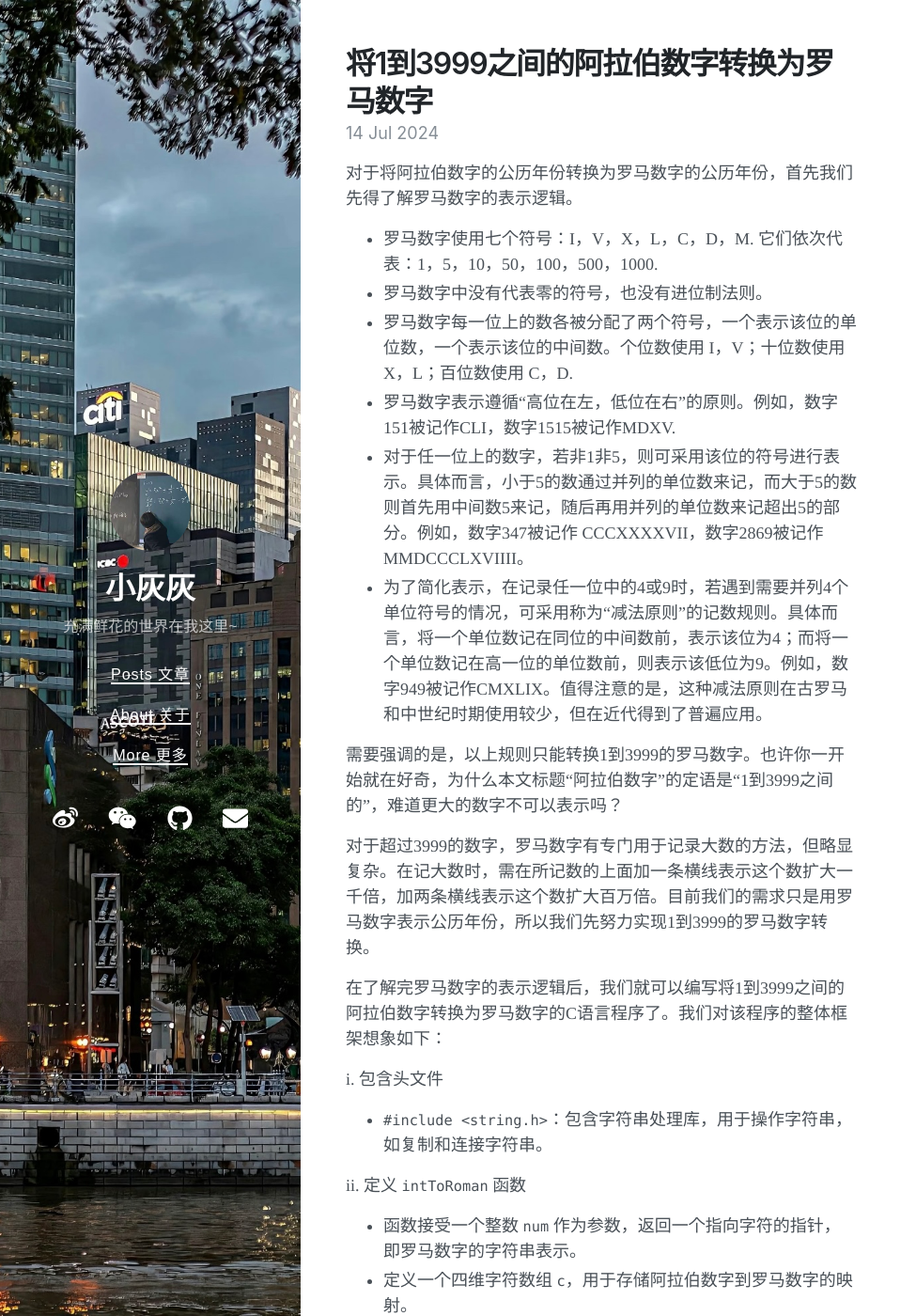
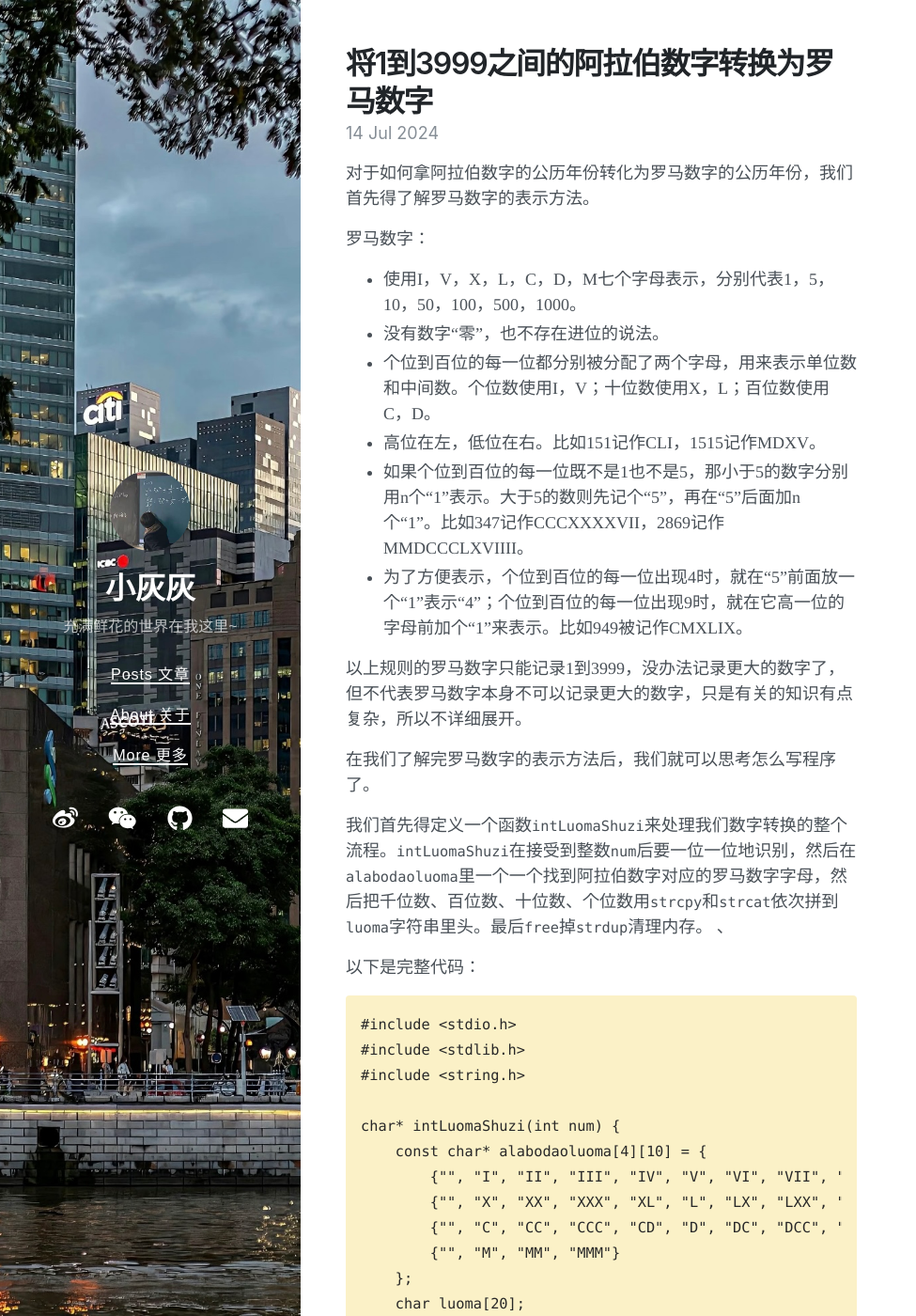
Before and after one commit to mr-willie/mr-willie.github.io, a Jekyll site: the page built from _posts/2024-07-15-convert-arabic-numerals-between-1-and-3999-to-roman-numerals.md, in a window 1280 px wide and 1400 px high. Shown: the whole window at 94% size, without its empty margins (0-975 px from the left). Built offline with Jekyll 4.4.1, drawn with Linux system fonts in a browser that asks for light colours; nearby versions of some CDN libraries; some of the changed text lies outside the part shown.

Commit message:
2026/01/02/16:29 - 重新组织语句

````diff
--- a/_posts/2024-07-15-convert-arabic-numerals-between-1-and-3999-to-roman-numerals.md
+++ b/_posts/2024-07-15-convert-arabic-numerals-between-1-and-3999-to-roman-numerals.md
@@ -6,73 +6,58 @@ math: true
 date: 2024-07-14 09:00 +0800
 ---
 
-对于将阿拉伯数字的公历年份转换为罗马数字的公历年份，首先我们先得了解罗马数字的表示逻辑。
+对于如何拿阿拉伯数字的公历年份转化为罗马数字的公历年份，我们首先得了解罗马数字的表示方法。
 
-+ 罗马数字使用七个符号：I，V，X，L，C，D，M. 它们依次代表：1，5，10，50，100，500，1000.
-+ 罗马数字中没有代表零的符号，也没有进位制法则。
-+ 罗马数字每一位上的数各被分配了两个符号，一个表示该位的单位数，一个表示该位的中间数。个位数使用 I，V；十位数使用 X，L；百位数使用 C，D.
-+ 罗马数字表示遵循“高位在左，低位在右”的原则。例如，数字151被记作CLI，数字1515被记作MDXV.
-+ 对于任一位上的数字，若非1非5，则可采用该位的符号进行表示。具体而言，小于5的数通过并列的单位数来记，而大于5的数则首先用中间数5来记，随后再用并列的单位数来记超出5的部分。例如，数字347被记作 CCCXXXXVII，数字2869被记作 MMDCCCLXVIIII。
-+ 为了简化表示，在记录任一位中的4或9时，若遇到需要并列4个单位符号的情况，可采用称为“减法原则”的记数规则。具体而言，将一个单位数记在同位的中间数前，表示该位为4；而将一个单位数记在高一位的单位数前，则表示该低位为9。例如，数字949被记作CMXLIX。值得注意的是，这种减法原则在古罗马和中世纪时期使用较少，但在近代得到了普遍应用。
+罗马数字：
++ 使用I，V，X，L，C，D，M七个字母表示，分别代表1，5，10，50，100，500，1000。
++ 没有数字“零”，也不存在进位的说法。
++ 个位到百位的每一位都分别被分配了两个字母，用来表示单位数和中间数。个位数使用I，V；十位数使用X，L；百位数使用C，D。
++ 高位在左，低位在右。比如151记作CLI，1515记作MDXV。
++ 如果个位到百位的每一位既不是1也不是5，那小于5的数字分别用n个“1”表示。大于5的数则先记个“5”，再在“5”后面加n个“1”。比如347记作CCCXXXXVII，2869记作 MMDCCCLXVIIII。
++ 为了方便表示，个位到百位的每一位出现4时，就在“5”前面放一个“1”表示“4”；个位到百位的每一位出现9时，就在它高一位的字母前加个“1”来表示。比如949被记作CMXLIX。
 
-需要强调的是，以上规则只能转换1到3999的罗马数字。也许你一开始就在好奇，为什么本文标题“阿拉伯数字”的定语是“1到3999之间的”，难道更大的数字不可以表示吗？
+以上规则的罗马数字只能记录1到3999，没办法记录更大的数字了，但不代表罗马数字本身不可以记录更大的数字，只是有关的知识有点复杂，所以不详细展开。
 
-对于超过3999的数字，罗马数字有专门用于记录大数的方法，但略显复杂。在记大数时，需在所记数的上面加一条横线表示这个数扩大一千倍，加两条横线表示这个数扩大百万倍。目前我们的需求只是用罗马数字表示公历年份，所以我们先努力实现1到3999的罗马数字转换。
+在我们了解完罗马数字的表示方法后，我们就可以思考怎么写程序了。
 
-在了解完罗马数字的表示逻辑后，我们就可以编写将1到3999之间的阿拉伯数字转换为罗马数字的C语言程序了。我们对该程序的整体框架想象如下：
+我们首先得定义一个函数``intLuomaShuzi``来处理我们数字转换的整个流程。``intLuomaShuzi``在接受到整数``num``后要一位一位地识别，然后在``alabodaoluoma``里一个一个找到阿拉伯数字对应的罗马数字字母，然后把千位数、百位数、十位数、个位数用``strcpy``和``strcat``依次拼到``luoma``字符串里头。最后``free``掉``strdup``清理内存。                     、
 
-i. 包含头文件
-+ ``#include <string.h>``：包含字符串处理库，用于操作字符串，如复制和连接字符串。
-
-ii. 定义 ``intToRoman`` 函数
-+ 函数接受一个整数 ``num`` 作为参数，返回一个指向字符的指针，即罗马数字的字符串表示。
-+ 定义一个四维字符数组 ``c``，用于存储阿拉伯数字到罗马数字的映射。
-+ 定义一个字符数组 ``roman``，用于存储最终的罗马数字字符串。
-+ 使用 ``strcpy`` 和 ``strcat`` 函数将对应的罗马数字部分复制到 ``roman`` 字符串中。
-+ 使用 ``strdup`` 函数复制 ``roman`` 字符串，因为 ``roman`` 是一个局部变量，函数返回时需要指向一个持久的内存位置。
-
-iii. 定义 ``main`` 函数
-+ 定义整数变量 ``num``，用于存储用户输入的阿拉伯数字。
-+ 使用 ``printf`` 和 ``scanf`` 函数提示用户输入数字，并读取用户输入。
-+ 检查输入的数字是否在允许的范围内（1到3999）。
-+ 调用 ``intToRoman`` 函数将阿拉伯数字转换为罗马数字，并输出结果。
-+ 使用 ``free`` 函数释放 ``strdup`` 分配的内存，避免内存泄漏。
-
-以下这段C语言代码的目的就是将用户输入的阿拉伯数字（在1到3999之间）转换为对应的罗马数字，并输出。
+以下是完整代码：
 
 ```
 #include <stdio.h>
+#include <stdlib.h>
 #include <string.h>
 
-char* intToRoman(int num) {
-    const char* c[4][10] = {
+char* intLuomaShuzi(int num) {
+    const char* alabodaoluoma[4][10] = {
         {"", "I", "II", "III", "IV", "V", "VI", "VII", "VIII", "IX"},
         {"", "X", "XX", "XXX", "XL", "L", "LX", "LXX", "LXXX", "XC"},
         {"", "C", "CC", "CCC", "CD", "D", "DC", "DCC", "DCCC", "CM"},
         {"", "M", "MM", "MMM"}
     };
-    char roman[20]; // 分配足够的空间来存储罗马数字。
-    strcpy(roman, c[3][num / 1000 % 10]);
-    strcat(roman, c[2][num / 100 % 10]);
-    strcat(roman, c[1][num / 10 % 10]);
-    strcat(roman, c[0][num % 10]);
+    char luoma[20];
+    strcpy(luoma, alabodaoluoma[3][num / 1000 % 10]);
+    strcat(luoma, alabodaoluoma[2][num / 100 % 10]);
+    strcat(luoma, alabodaoluoma[1][num / 10 % 10]);
+    strcat(luoma, alabodaoluoma[0][num % 10]);
 
-    return strdup(roman); // 使用 strdup 复制 roman 字符串，因为 roman 是一个局部变量。
+    return strdup(luoma);
 }
 
 int main() {
     int num;
-    printf("请输入阿拉伯数字（1-3999）：");
+    printf("请输入范围在1-3999阿拉伯数字：");
     scanf("%d", &num);
 
     if (num < 1 || num > 3999) {
-        printf("输入的数字超出了允许的范围。\n");
+        printf("你刚才输入的数字已经超过了1-3999这个范围。\n");
         return 1;
     }
 
-    char* roman = intToRoman(num);
-    printf("阿拉伯数字 %d 对应的罗马数字是：%s\n", num, roman);
-    free(roman); // 释放 strdup 分配的内存。
+    char* luoma = intLuomaShuzi(num);
+    printf("%d对应的罗马数字是：%s\n", num, luoma);
+    free(luoma);
 
     return 0;
 }
````
Also changed, not shown: more.md (+1 -1 lines), _posts/2024-12-19-ji-suan-bing-shu-chu-lie-biao-yuan-su-de-ping-jun-zhi.md (renamed from _posts/2024-12-19-calculate-and-output-the-average-value-of-the-list-elements.md).
